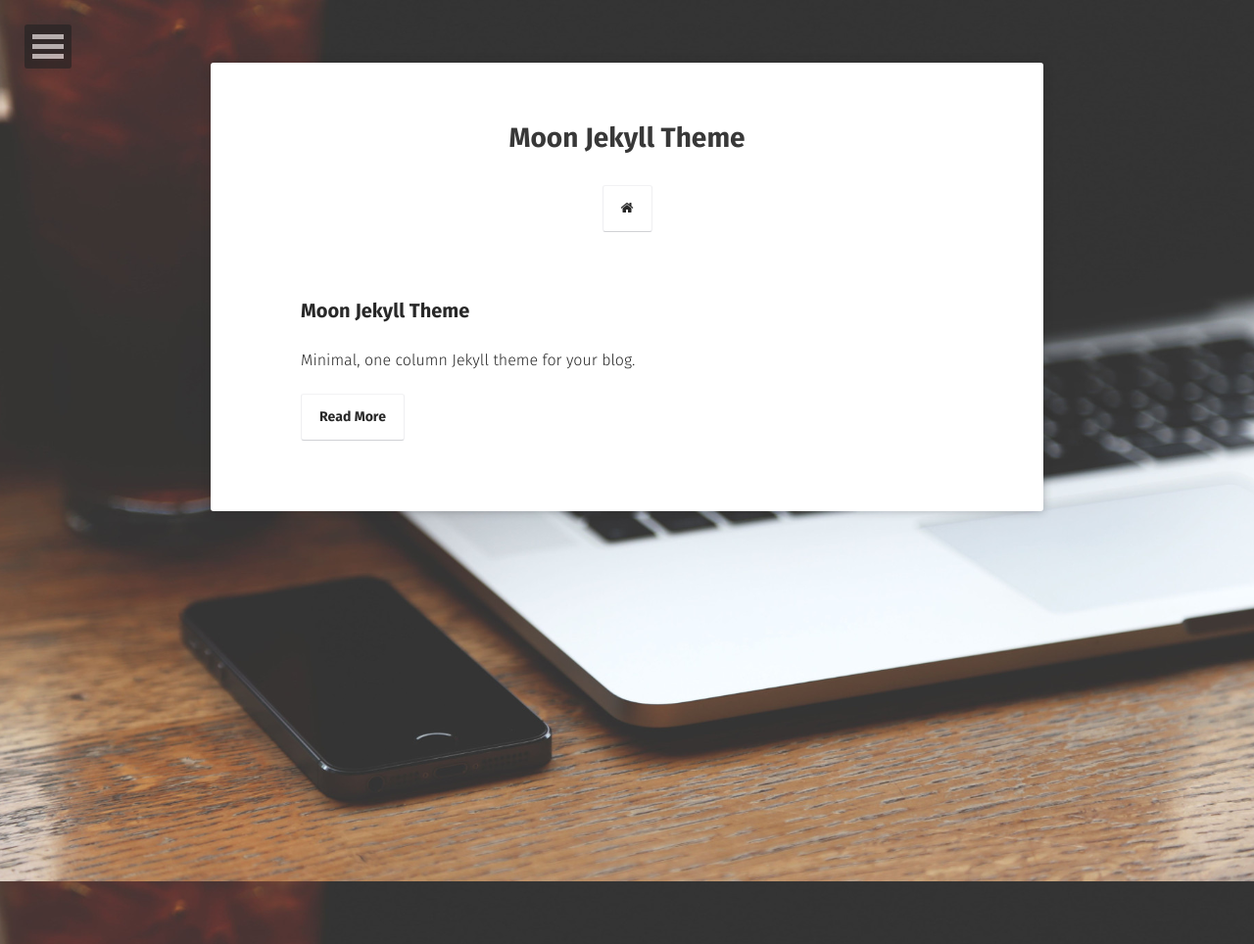
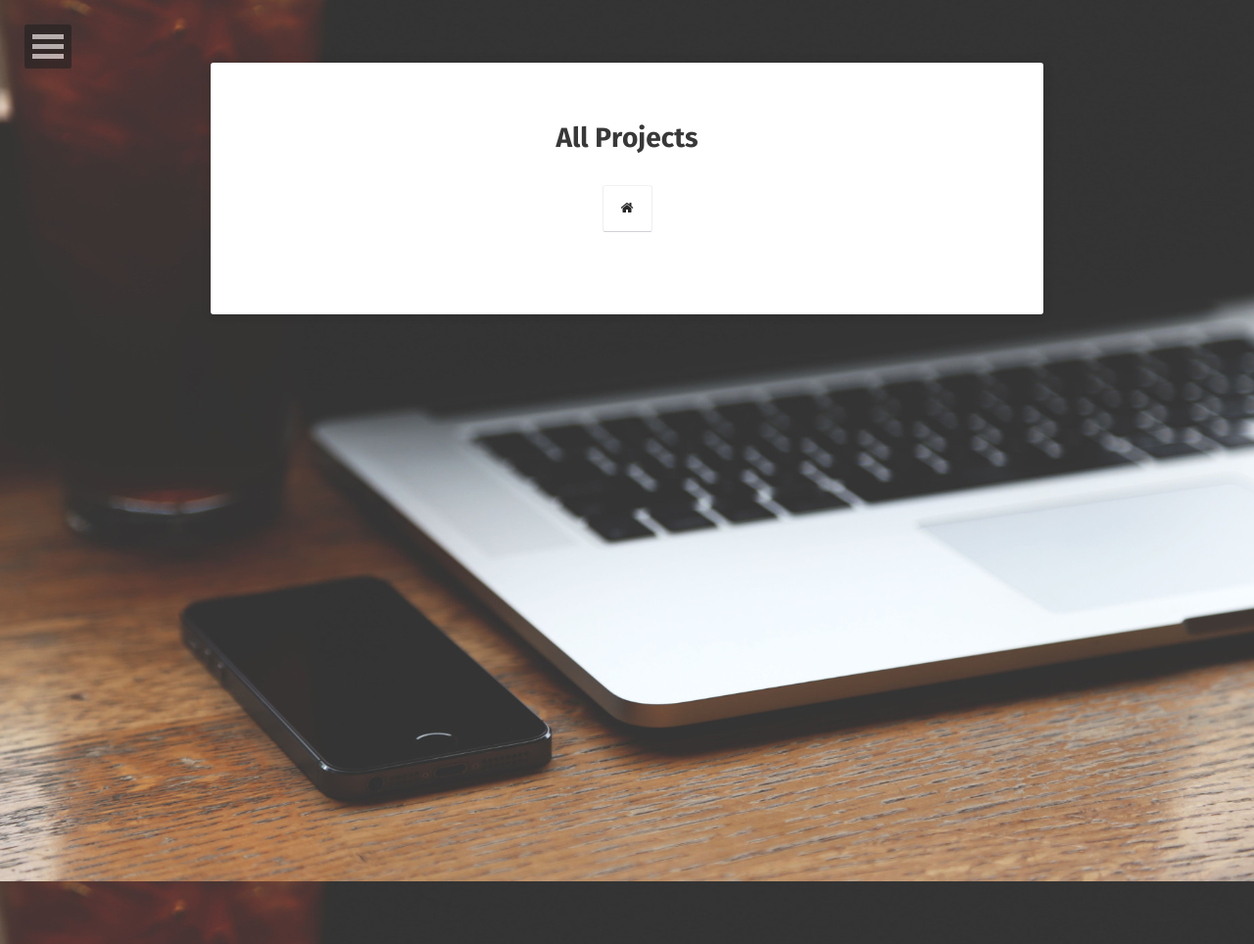
Before and after one commit to Montgomery-Data-Science/Montgomery-Data-Science.github.io, a Jekyll site: the page built from _posts/2016-03-21-moon-theme.md, in a window 1280 px wide. Shown: the whole page at 98% size. Built offline with Jekyll 4.4.1, drawn with Linux system fonts in a browser that asks for light colours; some web fonts are replaced; comment, search, counter and statistics services are not loaded.

Commit message:
projects

```diff
--- a/_posts/2016-03-21-moon-theme.md
+++ b/_posts/2016-03-21-moon-theme.md
@@ -1,17 +1,10 @@
 ---
 layout: project
-title:  "Moon Jekyll Theme"
-date:   2016-04-06
-excerpt: "Minimal, one column Jekyll theme for your blog."
-project: true
-tag:
-- jekyll
-- moon
-- blog
-- about
-- theme
+title: All Projects
+excerpt: "A List of Projects"
 comments: true
 ---
+
 
 ![Moon Homepage](https://cloud.githubusercontent.com/assets/754514/14509720/61c61058-01d6-11e6-93ab-0918515ecd56.png)
 
```
